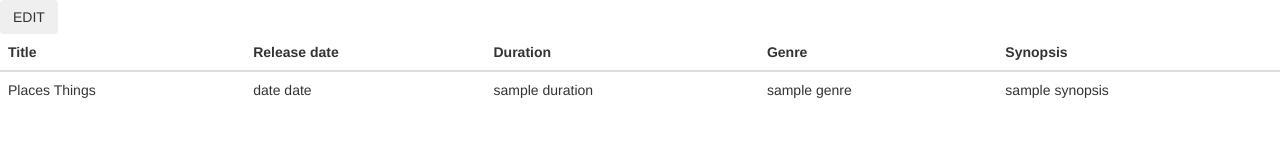
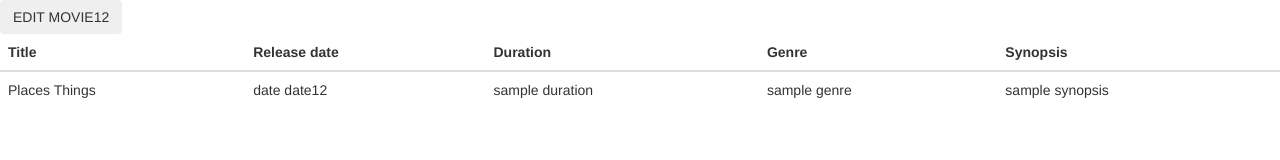
Before and after one commit to camvanhuynh/movie-recommendation, a website: page public/index.html at #!/movie in a window 1280 px wide. Drawn offline with nearby package versions, Linux system fonts and the light colour scheme; some packages are replaced by stand-ins of ours.

Commit message:
fixed issues with EDIT button

```diff
--- a/public/movie.html
+++ b/public/movie.html
@@ -11,13 +11,13 @@
   <tbody>
     <tr>
       <td>Places Things</td>
-      <td>date date</td>
+      <td>date date12</td>
       <td>sample duration</td>
       <td>sample genre</td>
       <td>sample synopsis</td>
     </tr>
   </tbody>
 
-  <button type="button" class="btn" ui-sref='edit.html'>EDIT</button>
+  <button type="button" class="btn" ui-sref='edit'>EDIT MOVIE12</button>
 
 </table>
--- a/server.js
+++ b/server.js
@@ -8,5 +8,5 @@
 
 app.listen(3009, function() {
 
-	console.log('Van first example app listening on port 3009!!')
+	console.log('listening on port 3009!!')
 })
```
